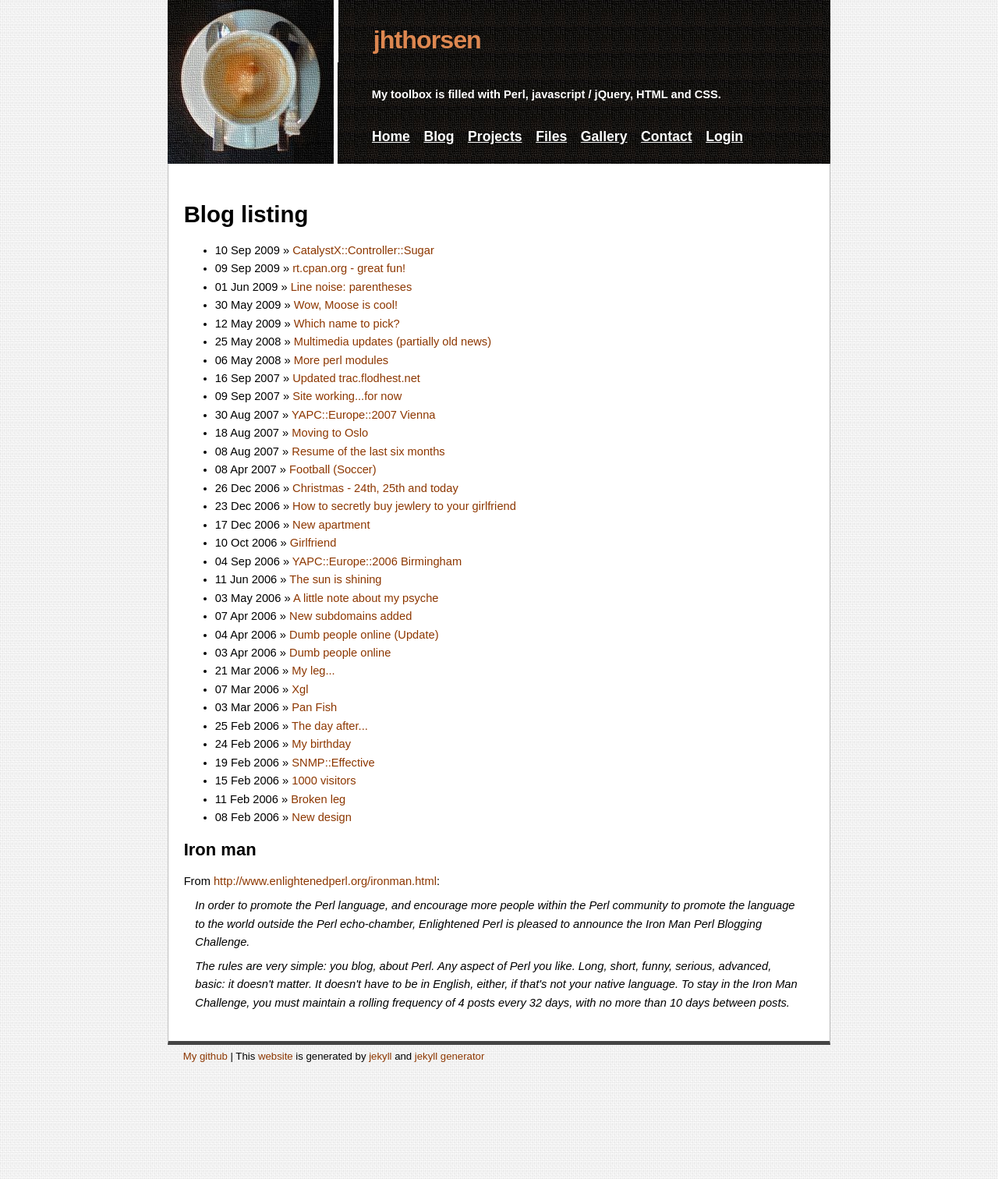
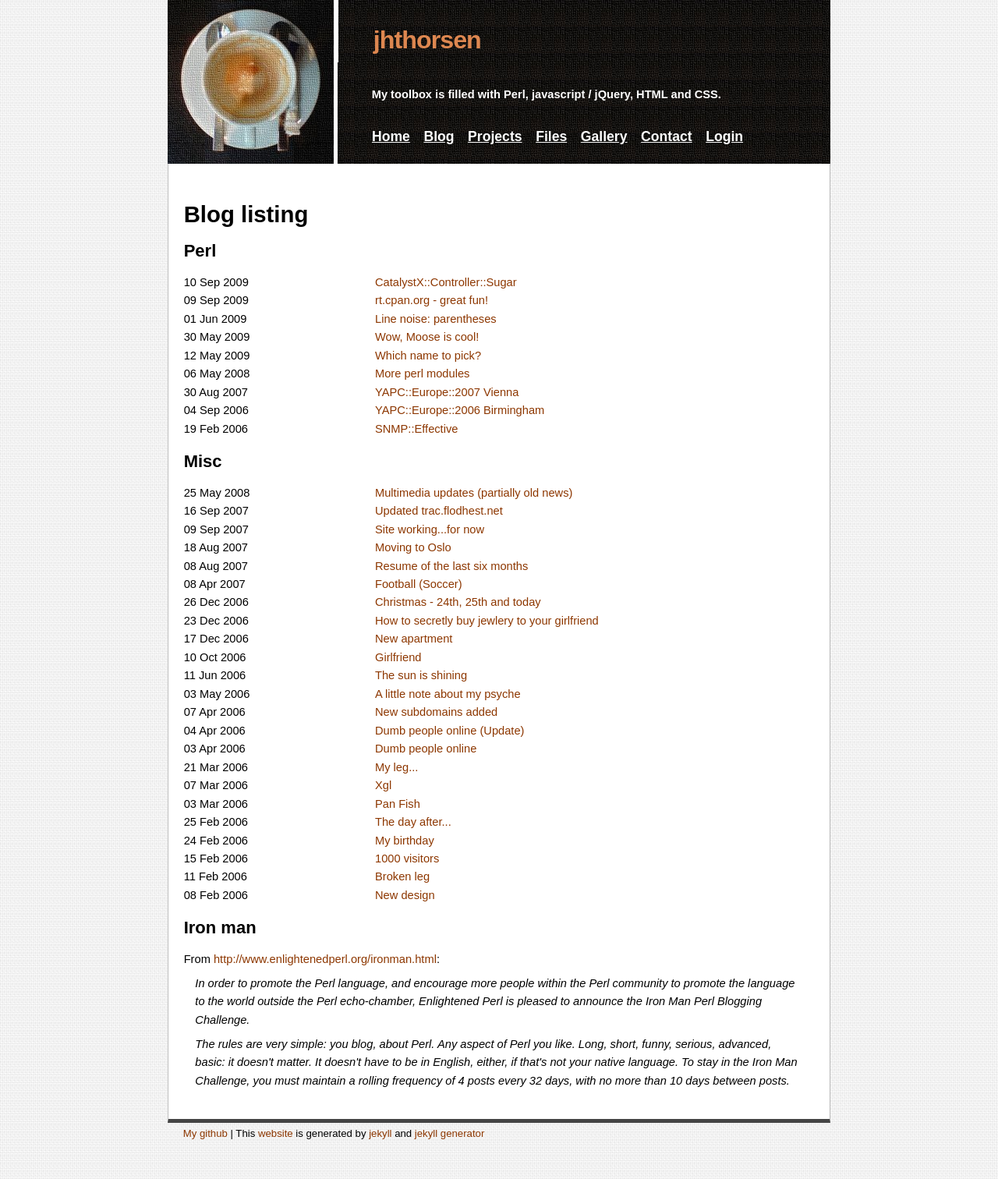
Before and after one commit to kberov/jhthorsen.github.com, a Jekyll site: the page built from blog/index.html, in a window 1280 px wide. Shown: the whole page at 78% size. Built offline with Jekyll 4.4.1, drawn with Linux system fonts in a browser that asks for light colours.

Commit message:
split blog lists and add new style

```diff
--- a/blog/index.html
+++ b/blog/index.html
@@ -4,11 +4,21 @@ title: jhthorsen's blog
 ---
 
 <h1 id="blog">Blog listing</h1>
-<ul class="blog">
-    {% for post in site.posts %}
-    <li><span class="date">{{ post.date | date_to_string }}</span> <span class="arrow">&raquo;</span> <a href="{{ post.url }}">{{ post.title }}</a></li>
-    {% endfor %}
-</ul>
+<h2>Perl</h2>
+<dl class="blog">
+{% for post in site.categories.perl %}
+    <dt>{{ post.date | date_to_string }}</dt>
+    <dd><a href="{{ post.url }}">{{ post.title }}</a></dd>
+{% endfor %}
+</dl>
+
+<h2>Misc</h2>
+<dl class="blog">
+{% for post in site.categories.blog %}
+    <dt>{{ post.date | date_to_string }}</dt>
+    <dd><a href="{{ post.url }}">{{ post.title }}</a></dd>
+{% endfor %}
+</dl>
 
 <h2>Iron man</h2>
 <p>From <a href="http://www.enlightenedperl.org/ironman.html">http://www.enlightenedperl.org/ironman.html</a>:</p>
--- a/css/stylesheet.css
+++ b/css/stylesheet.css
@@ -62,6 +62,14 @@ blockquote {
 p {
     margin: 0.5em 0em;
     padding: 0;
+}
+
+dl.blog dt {
+    float: left;
+}
+
+dl.blog dd {
+    padding-left: 14em;
 }
 
 #wrapper {
```
